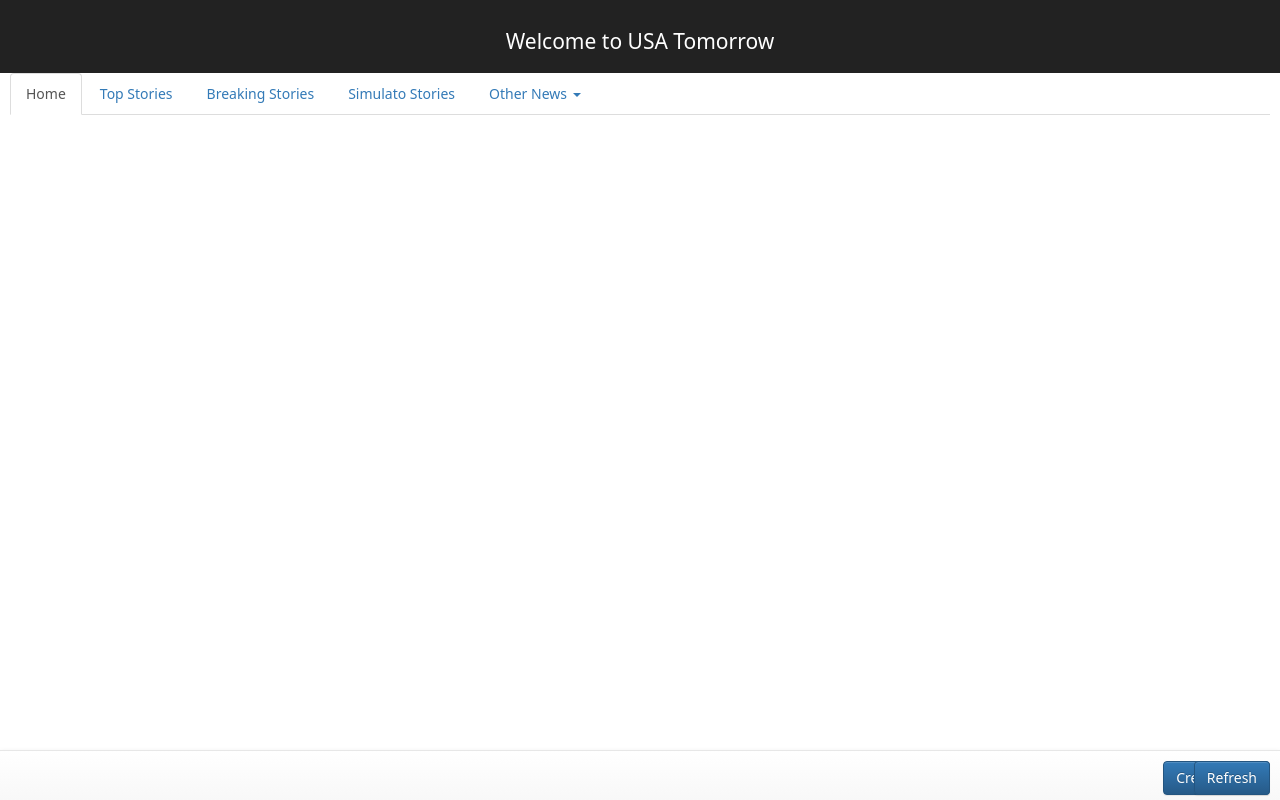
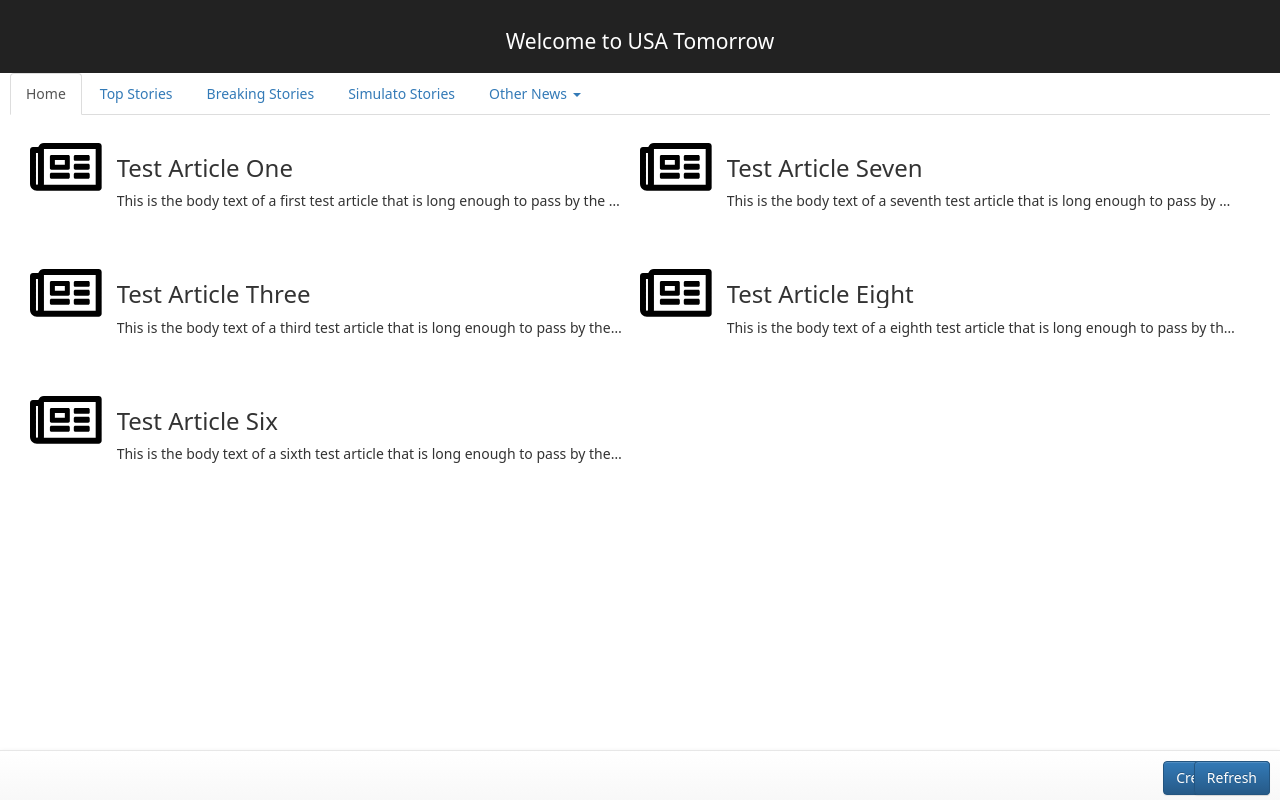
Before and after one commit to GannettDigital/simulato-test-site, a React (Create React App) app: page / in a window 1280 px wide. Both pictures are taken after a click on the tab "Home". Built offline with nearby package versions, Linux system fonts and the light colour scheme.

Commit message:
Refreshing works 🎉

```diff
--- a/src/App.js
+++ b/src/App.js
@@ -14,7 +14,8 @@ class App extends Component {
     this.state = {
       chosen: [],
       articles: ArticleData.map((article, index) =>
-      <NewsArticle key={`Article${index + 1}`} heading={article.heading} text={article.text} category={article.category} />)
+      <NewsArticle key={`Article${index + 1}`} heading={article.heading} text={article.text} category={article.category} />),
+      updated: new Date()
     };
 
     this.addAtricle = this.addAtricle.bind(this);
@@ -30,7 +31,8 @@ class App extends Component {
       )
 
       return {
-        articles: newArticles
+        articles: newArticles,
+        updated: new Date()
       };
     });
 
@@ -64,9 +66,11 @@ class App extends Component {
           portion = portion.slice(0, 5);
         }
         return {
-          chosen: portion
+          chosen: portion,
+          updated: new Date()
         };
     });
+
   }
 
   componentDidMount() {
@@ -85,10 +89,10 @@ class App extends Component {
             </Col>
           </Row>
           <Row>
-            <BreakingNewsHeader articles={this.state.chosen} />
+            <BreakingNewsHeader key={"header" + this.state.updated} articles={this.state.chosen} />
           </Row>
           <Row>
-            <MainContentView articles={this.state.chosen} />
+            <MainContentView key={"articles" + this.state.updated} articles={this.state.chosen} />
           </Row>
           <Row>
             <Col xs={12} md={12}>
--- a/src/news-article-rows.js
+++ b/src/news-article-rows.js
@@ -5,7 +5,6 @@ export default class NewsArticleRows extends React.Component {
   constructor(props) {
     super(props);
     this.state = {
-      articles: this.props.articles,
       currentArticle: 0
     };
     this.createArticles = this.createArticles.bind(this);
@@ -16,9 +15,9 @@ export default class NewsArticleRows extends React.Component {
   createArticles() {
     let articleCols = [];
     let currentArticle = this.state.currentArticle;
-    let articlesLength = this.state.articles.length;
+    let articlesLength = this.props.articles.length;
     while(currentArticle < articlesLength) {
-      var article = this.state.articles[currentArticle];
+      var article = this.props.articles[currentArticle];
       if(this.props.tab === "home" || article.props.category === this.props.tab) {
         articleCols.push(this.createArticleCol(currentArticle))
       }
@@ -41,10 +40,10 @@ export default class NewsArticleRows extends React.Component {
   }
 
   createArticleCol(currentArticle) {
-    if (this.state.articles[currentArticle]) {
+    if (this.props.articles[currentArticle]) {
       return (
         <Col xs={6} md={6}>
-          {this.state.articles[currentArticle]}
+          {this.props.articles[currentArticle]}
         </Col>
       );
     }
```
Also changed, not shown: src/main-content-view.js (indentation only).
